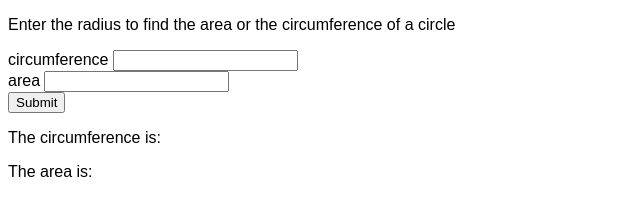
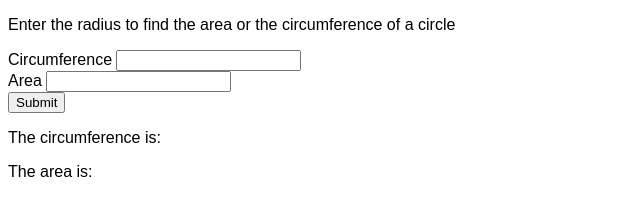
Before and after one commit to Jessica-Ha12/ICS20-Assignment-5-HTML, a plain HTML site: page index.html in a window 1280 px wide. Shown: the full height of the page, 0-640 px from the left. Drawn offline with Linux system fonts and the light colour scheme.

Commit message:
standard linter

```diff
--- a/index.html
+++ b/index.html
@@ -9,11 +9,11 @@
   <body id="content">
     <p>Enter the radius to find the area or the circumference of a circle</p>
     <form>
-      <label for="quantity">circumference</label>
+      <label for="quantity">Circumference</label>
       <input type="number" id="Radius">
     </form>
     <form>
-      <label for="quantity">area</label>
+      <label for="quantity">Area</label>
       <input type="number" id="areaRadius">
     </form>
     <button id="myBtn">Submit</button>
```
Also changed, not shown: script.js (+6 -7 lines).
